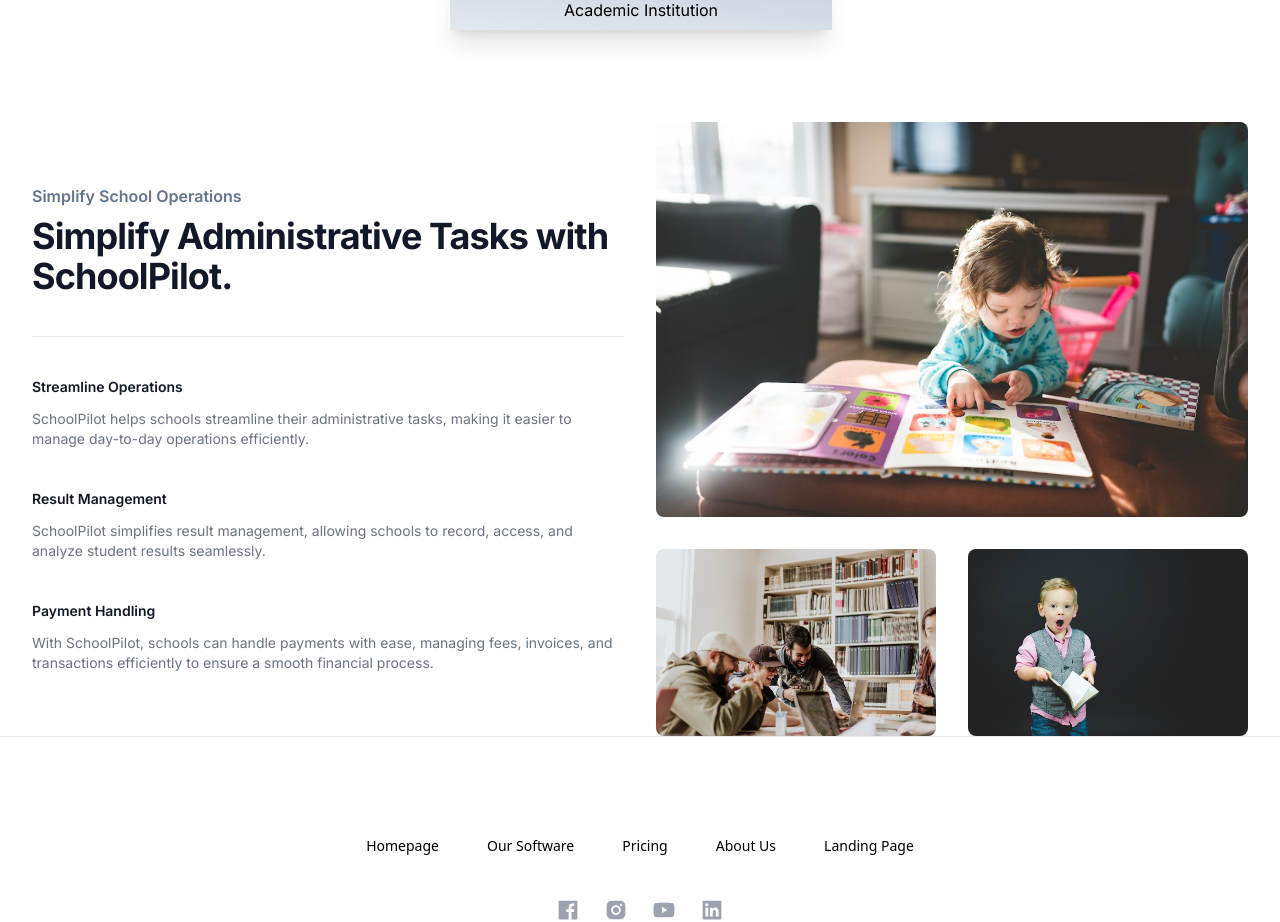
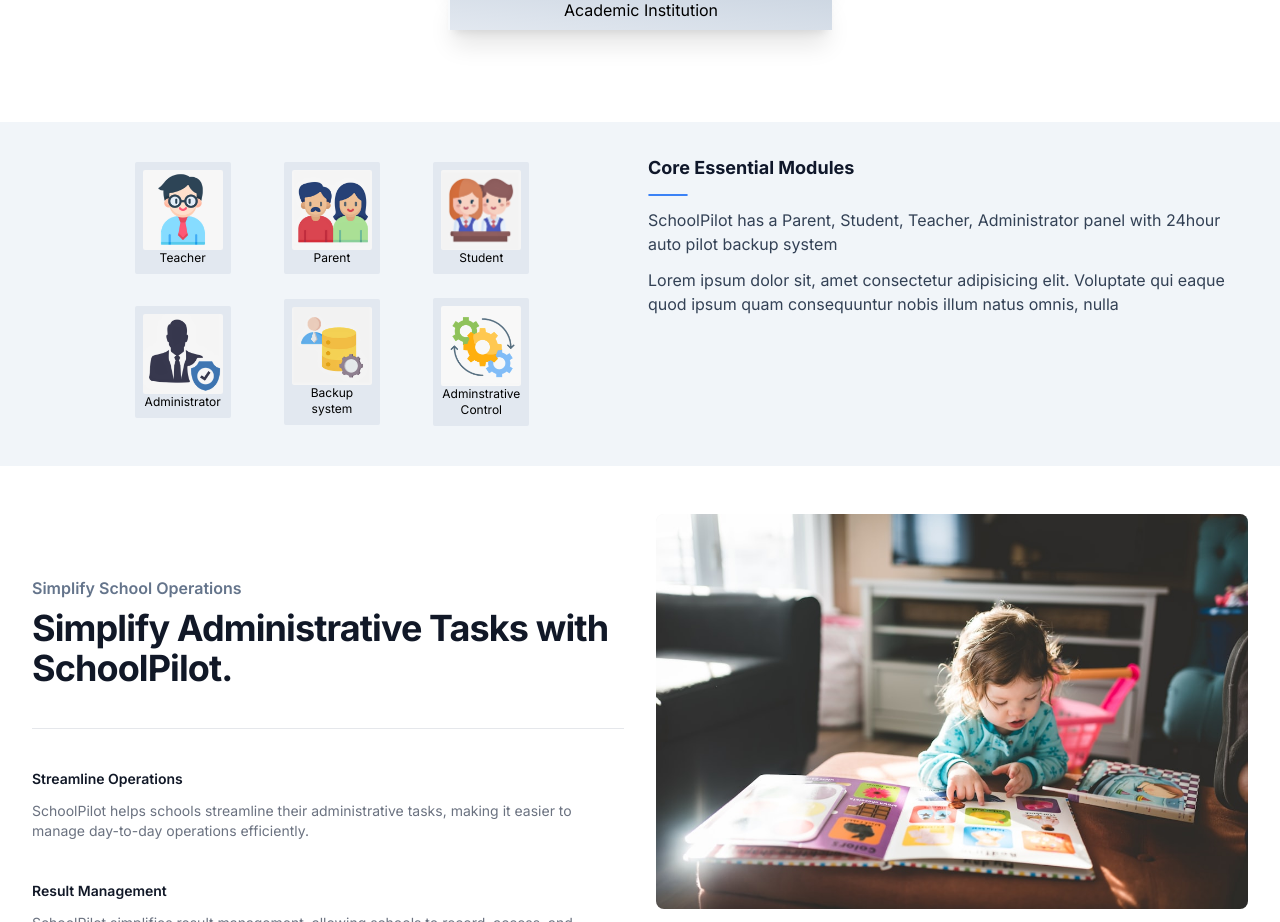
Before and after one commit to rdghostmann/v45, a Next.js app: page / in a window 1280 px wide. Shown: the part 1940-2862 px from the top of the page. Built offline with nearby package versions, Linux system fonts and the light colour scheme.

Commit message:
Added a section

```diff
--- a/app/page.jsx
+++ b/app/page.jsx
@@ -13,12 +13,12 @@
 import img5 from '../public/assets/img/photo-1523240795612-9a054b0db644.jpg'
 import img6 from '../public/assets/img/photo-1485546246426-74dc88dec4d9.jpg'
 
-import backupSystem from '../public/assets/img//core-essential/backup-system2.png'
-import parents from '../public/assets/img//core-essential/parents.png'
-import security from '../public/assets/img//core-essential/security.png'
-import teacherStaff from '../public/assets/img//core-essential/teacher-staff.png'
-import student from '../public/assets/img//core-essential/students.png'
-import admincontrol from '../public/assets/img//core-essential/admin-control.png'
+import backupSystem from '../public/assets/img/core-essential/backup-system2.png'
+import parents from '../public/assets/img/core-essential/parents.png'
+import security from '../public/assets/img/core-essential/security.png'
+import teacherStaff from '../public/assets/img/core-essential/teacher-staff.png'
+import student from '../public/assets/img/core-essential/students.png'
+import admincontrol from '../public/assets/img/core-essential/admin-control.png'
 import Footer from "@/components/Footer/Footer";
 
 
@@ -78,6 +78,77 @@
         </ul>
 
       </section>
+
+      <section className="w-full p-6 bg-slate-100">
+
+        <div className="flex flex-col-reverse md:flex-row  max-w-7xl mx-auto ">
+
+
+          <div className="w-full md:w-1/2 p-2 space-y-2 ">
+
+            <ul className="max-w-md mx-auto flex flex-wrap space-x-4 items-center justify-around  p-2">
+
+              <li className="max-w-24 h-auto p-2 bg-slate-200 rounded-sm text-center text-xs text-nowrap  ">
+                <Image className="w-full rounded-sm" src={teacherStaff} alt="" width="660" height="664" priority />
+                Teacher
+              </li>
+
+              <li className="max-w-24 h-auto p-2 bg-slate-200 rounded-sm text-center text-xs text-nowrap  ">
+                <Image className="w-full rounded-sm" src={parents} alt="" width="660" height="664" priority />
+                Parent
+              </li>
+              <li className="max-w-24 h-auto p-2 bg-slate-200 rounded-sm text-center text-xs text-nowrap  ">
+                <Image className="w-full rounded-sm" src={student} alt="" width="660" height="664" priority />
+                Student
+              </li>
+
+            </ul>
+
+            <ul className="max-w-md mx-auto flex flex-wrap space-x-4 items-center justify-around  p-2">
+
+              <li className="max-w-24 h-auto p-2 bg-slate-200 rounded-sm text-center text-xs text-nowrap  ">
+                <Image className="w-full rounded-sm" src={security} alt="" width="660" height="664" priority />
+                Administrator
+              </li>
+
+              <li className="max-w-24 h-auto p-2 bg-slate-200 rounded-sm text-center text-xs text-nowrap  ">
+                <Image className="w-full rounded-sm" src={backupSystem} alt="" width="660" height="664" priority />
+                Backup<br/>system
+              </li>
+
+
+              <li className="max-w-24 h-auto p-2 bg-slate-200 rounded-sm text-center text-xs text-nowrap  ">
+                <Image className="w-full rounded-sm" src={admincontrol} alt="" width={660} height={664} priority />
+                Adminstrative<br /> Control
+              </li>
+
+            </ul>
+
+
+
+          </div>
+
+          <div className="w-full md:w-1/2 p-2 ">
+
+            <div className="space-y-3 sm:text-center ">
+
+              <h3 className="w-full mx-auto text-lg sm:w-3/5 md:w-full text-left font-bold text-slate-900 ">Core Essential Modules</h3>
+              <div className="w-full mx-auto text-base sm:w-3/5 md:w-full text-left">
+                <hr className=" mx-0 w-10 border border-blue-500 rounded-lg" />
+              </div>
+              <p className="w-full mx-auto text-base sm:w-3/5 md:w-full text-left text-slate-700 ">SchoolPilot has a Parent, Student, Teacher, Administrator panel with 24hour auto pilot backup system</p>
+
+              <p className="mx-auto text-base sm:w-3/5 md:w-full text-left text-slate-700 ">Lorem ipsum dolor sit, amet consectetur adipisicing elit. Voluptate qui eaque
+                quod ipsum quam consequuntur nobis illum natus omnis, nulla </p>
+
+
+
+            </div>
+          </div>
+        </div>
+
+      </section>
+
       <section className="mx-auto max-w-2xl mt-12 px-4 sm:px-6 lg:max-w-7xl lg:px-8">
         <div className="grid grid-cols-1 items-center gap-x-8 gap-y-16 lg:grid-cols-2">
           <div>
```
